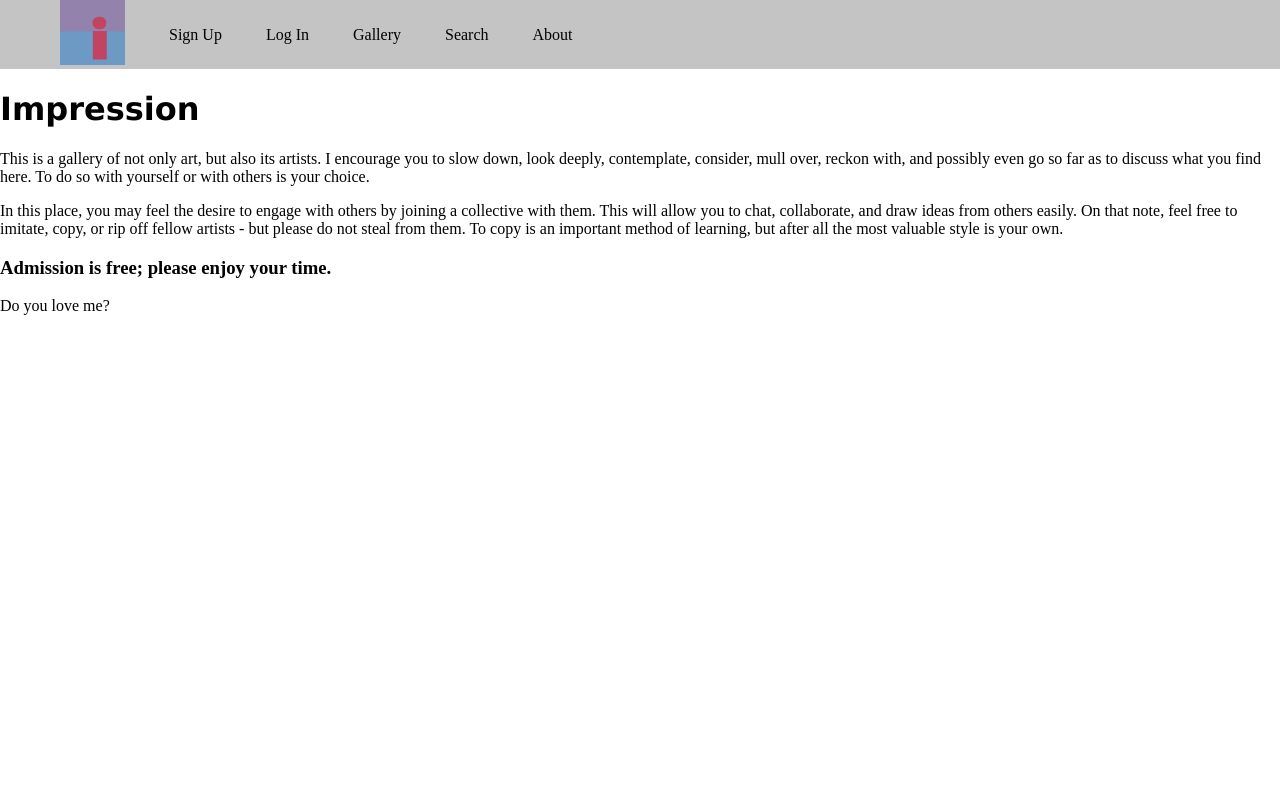
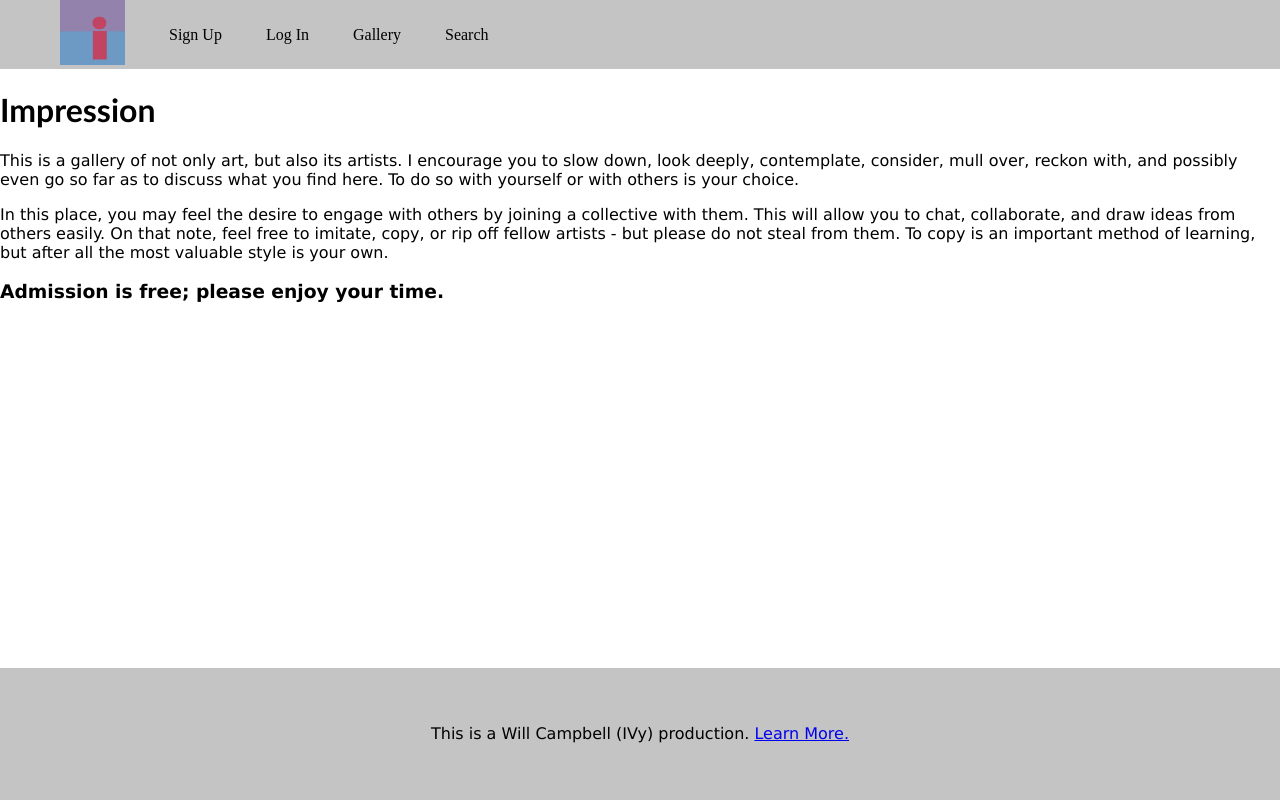
Before and after one commit to whcampbell/Impression, a Django app: page / in a window 1280 px wide. Run offline with Django 4.2, Linux system fonts and the light colour scheme.

Commit message:
Created Footer  - added sticky style

```diff
--- a/Impression/static/base_style.css
+++ b/Impression/static/base_style.css
@@ -3,7 +3,16 @@ body, html {
     margin:0px;
 }
 
+body {
+    display:flex;
+    flex-direction: column;
+}
+
 h1 {
+    font-family: 'Gill Sans', 'Gill Sans MT', 'Trebuchet MS', sans-serif
+}
+
+h2, h3, p {
     font-family: Verdana, Tahoma, sans-serif;
 }
 
@@ -25,6 +34,21 @@ h1 {
     text-decoration: none;
 }
 
+.content {
+    flex: 1 0 auto;
+}
+
+footer {
+    width:100%;
+    flex-shrink: 0;
+    background-color:#c4c4c4;
+}
+
+footer p {
+    line-height: 100px;
+    text-align: center;
+}
+
 #logo {
     height:65px;
     width:65px;
--- a/Impression/templates/base.html
+++ b/Impression/templates/base.html
@@ -41,13 +41,10 @@
                 <li>
                     <a href="dummy">Search</a>
                 </li>
-                <li>
-                    <a href="dummy">About</a>
-                </li>
             </ul>
         </div>
 
-        <div class='main'>
+        <div class='content'>
             <h1>{% block header %}Impression{% endblock %}</h1>
             {% block content %}
                 <p>
@@ -59,7 +56,7 @@
         </div>
 
         <footer>
-            <p>Do you love me?</p>
+            <p>This is a Will Campbell (IVy) production. <a href="dummy">Learn More.</a></p>
         </footer>
     </body>
 
```
